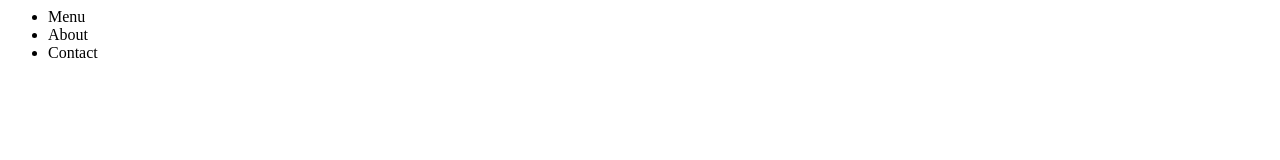
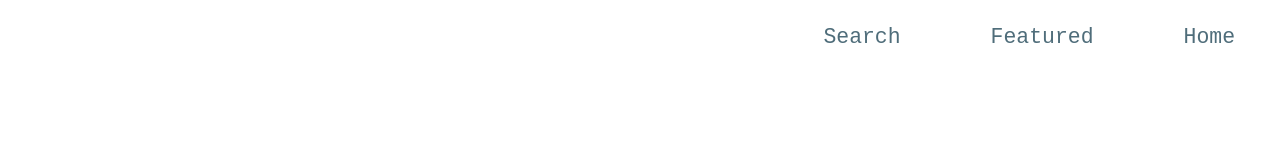
Before and after one commit to silkysaturn/anirecs, a plain HTML site: page html/index.html in a window 1280 px wide. Drawn offline with Linux system fonts and the light colour scheme; files that its build step writes are made by us from their sources.

Commit message:
styled and added graphic

```diff
--- a/html/index.html
+++ b/html/index.html
@@ -2,19 +2,20 @@
 <head>
     <meta charset="UTF-8">
     <meta name="viewport" content="width=device-width, initial-scale=1.0">
+    <title>AniRecs</title>
     <link rel="stylesheet" href="style.css">
-    <title>Anirecs</title>
 </head>
 <body>
 
     <nav class="navbar">
         <ul>
-            <li>Menu</li>
-            <li>About</li>
-            <li>Contact</li>
+            <li><a href="#home">Home</a></li>
+            <li><a href="#Featured">Featured</a></li>
+            <li><a href="#Search">Search</a></li>
         </ul>
+    </nav>
 
-    </nav>
+
 
 </body>
 </html>
--- a/page/style.css
+++ b/page/style.css
@@ -0,0 +1,53 @@
+/* variables */
+
+.inconsolata-font {
+  font-family: "Inconsolata", monospace;
+  font-optical-sizing: auto;
+  font-weight: 400;
+  font-style: normal;
+  font-variation-settings:
+    "wdth" 100;
+}
+
+:root {
+    --orange: #dd6e42;
+    --beige: #e8dab2;
+    --gray: #4f6d7a;
+}
+
+/* main html styling */
+
+* {
+    box-sizing: border-box;
+    font-family: "Inconsolata", monospace;
+    font-size: 1.05em;
+    margin: 0;
+    padding: 0;
+}
+
+.navbar {
+    width: 100%;
+    height: 100px;
+}
+
+ul {
+    list-style-type: none;
+    overflow: hidden;
+}
+
+li {
+    float: right;
+}
+
+li a {
+    display: block;
+    color: #4f6d7a;
+    text-align: center;
+    margin: 10px 30px;
+    padding: 15px;
+    text-decoration: none;
+}
+
+li a:hover {
+    background-color: #dd6e42;
+}
```
Also changed, not shown: page/index.html (deleted, +0 -13 lines), images/girl_graphic.png (added).
